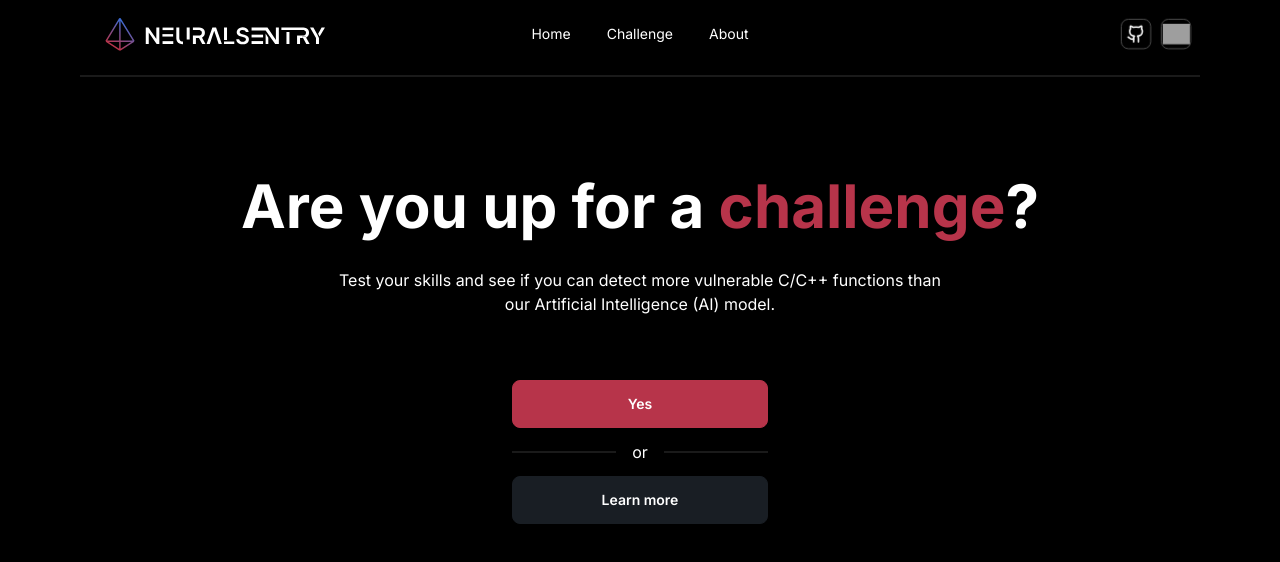
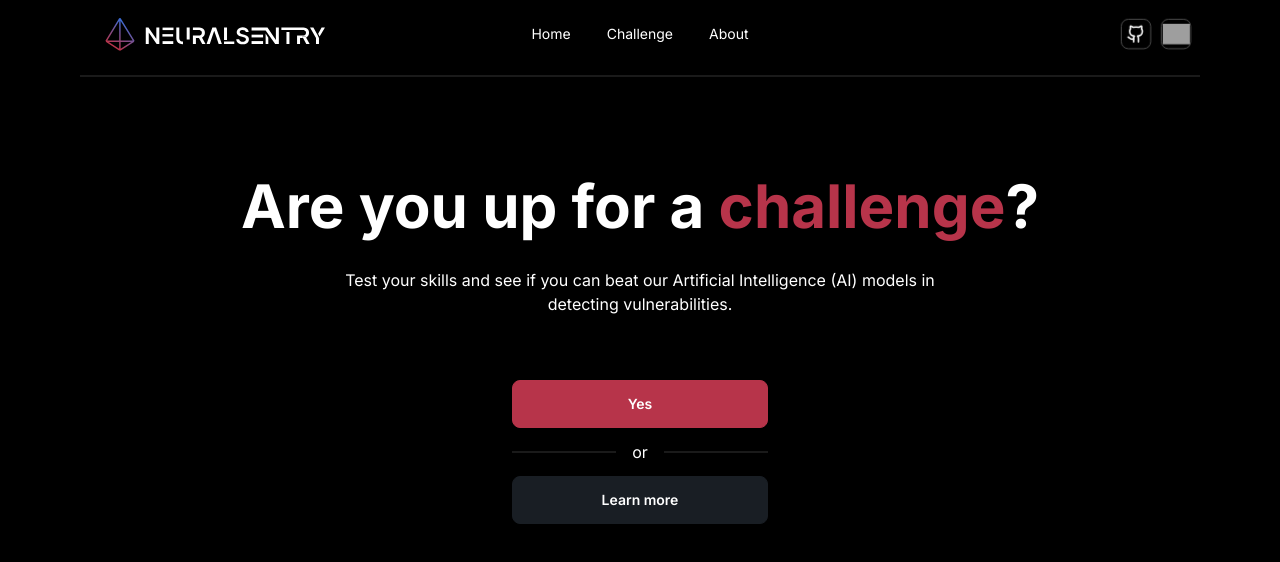
Before and after one commit to neuralsentry/demo, a Next.js app in the folder apps/web/: page / in a window 1280 px wide. Shown: the top 562 px of the page. Built offline with nearby package versions, Linux system fonts and the light colour scheme; grey boxes are pictures that could not be loaded.

Commit message:
feat: update text content

```diff
--- a/apps/web/src/app/challenge/page.tsx
+++ b/apps/web/src/app/challenge/page.tsx
@@ -277,9 +277,9 @@ export default function Start() {
             {miliseconds === 0 ? "Time's up!" : "Challenge Completed!"}
           </h3>
 
-          <p className="mt-6">
-            You have completed the challenge. Don't worry if you didn't get a
-            good score!
+          <p className="mt-6 text-justify">
+            Don't worry if you didn't get a good score! This challenge is
+            designed to be difficult.
           </p>
 
           <section className="mt-4 flex flex-col items-center pb-4 border rounded-lg px-4 border-base-200">
@@ -487,7 +487,8 @@ export default function Start() {
               so we can answer your questions in person!
             </p>
           </section>
-          <div className="mt-5 modal-action justify-between">
+
+          <div className="mt-5 pb-4 modal-action justify-between">
             <button className="btn">Close</button>
             <Link href="/about" className="btn btn-primary">
               Learn more
--- a/apps/web/src/app/page.tsx
+++ b/apps/web/src/app/page.tsx
@@ -8,8 +8,8 @@ export default function Home() {
           Are you up for a <span className="text-secondary">challenge</span>?
         </h1>
         <p className="py-6 mt-2 max-w-[40ch] md:max-w-[50ch] lg:max-w-[60ch]">
-          Test your skills and see if you can detect more vulnerable C/C++
-          functions than our Artificial Intelligence (AI) model.
+          Test your skills and see if you can beat our Artificial Intelligence
+          (AI) models in detecting vulnerabilities.
         </p>
         <div className="mt-10 gap-x-5">
           <Link href="/challenge">
```
